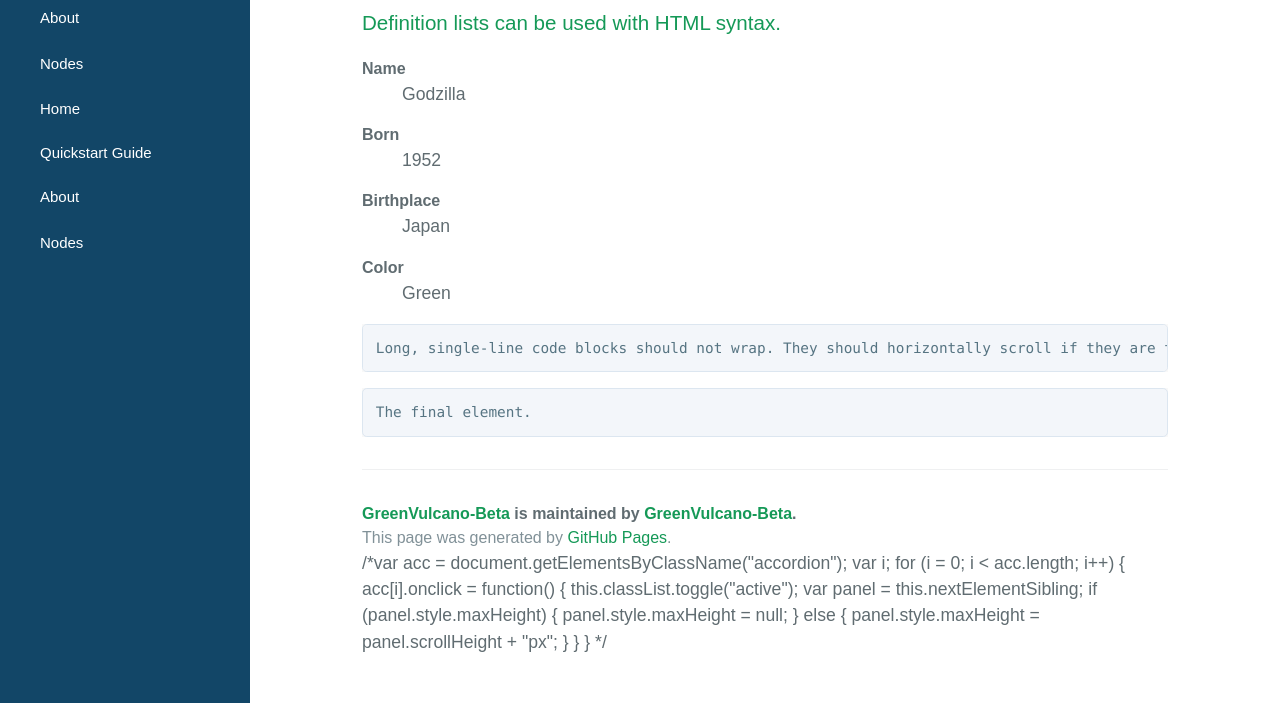
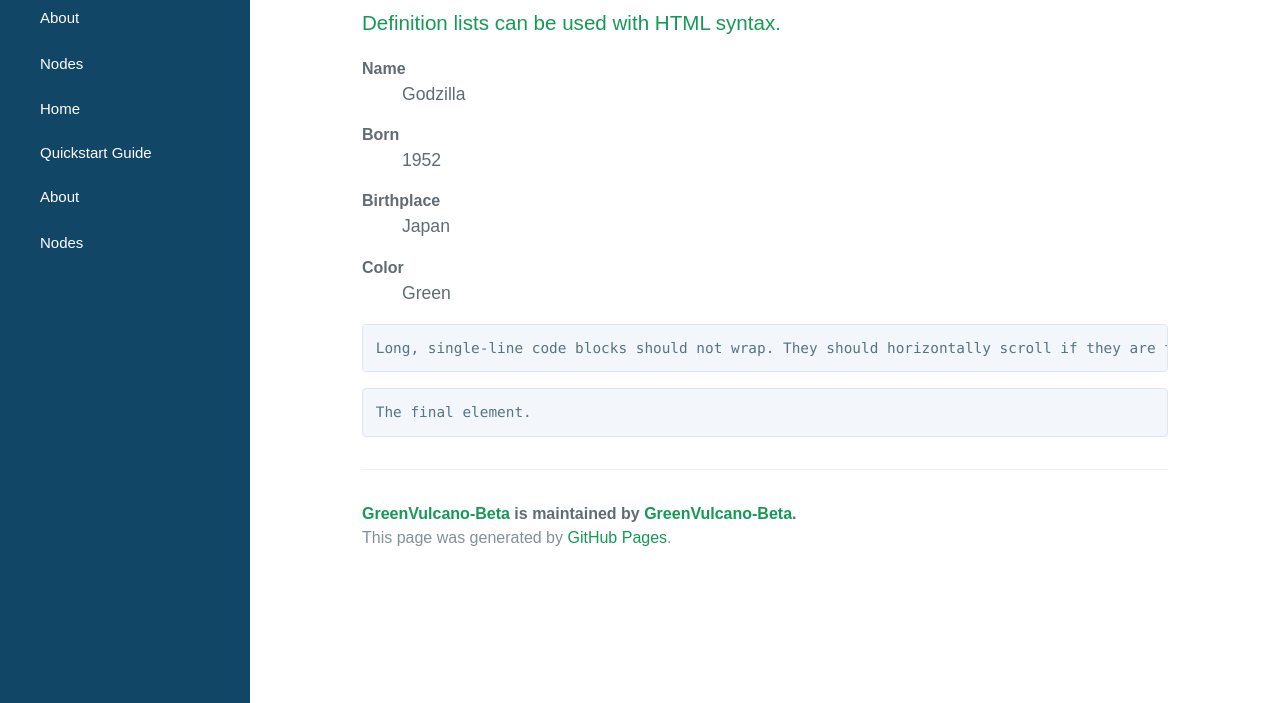
Before and after one commit to dianamw/GreenVulcano-Beta, a Jekyll site: the page built from index.md, in a window 1280 px wide and 900 px high, scrolled down 3511 px, cut to the strip 197-900 px from the top of the window. Built offline with Jekyll 4.4.1, drawn with Linux system fonts in a browser that asks for light colours; our own code applies the rules of GitHub Pages for plain Markdown files; the repository's description, which GitHub fills in, is left out.

```diff
--- a/_layouts/default.html
+++ b/_layouts/default.html
@@ -9,22 +9,7 @@
  <!--footer -->
  {% include footer.html %}
 
- /*var acc = document.getElementsByClassName("accordion");
-      var i;
-
-      for (i = 0; i < acc.length; i++) {
-        acc[i].onclick = function() {
-          this.classList.toggle("active");
-          var panel = this.nextElementSibling;
-          if (panel.style.maxHeight) {
-            panel.style.maxHeight = null;
-          } else {
-            panel.style.maxHeight = panel.scrollHeight + "px";
-          }
-        }
-      } */
-
-    {% if site.google_analytics %}
+ {% if site.google_analytics %}
 
         (function(i,s,o,g,r,a,m){i['GoogleAnalyticsObject']=r;i[r]=i[r]||function(){
         (i[r].q=i[r].q||[]).push(arguments)},i[r].l=1*new Date();a=s.createElement(o),
```
